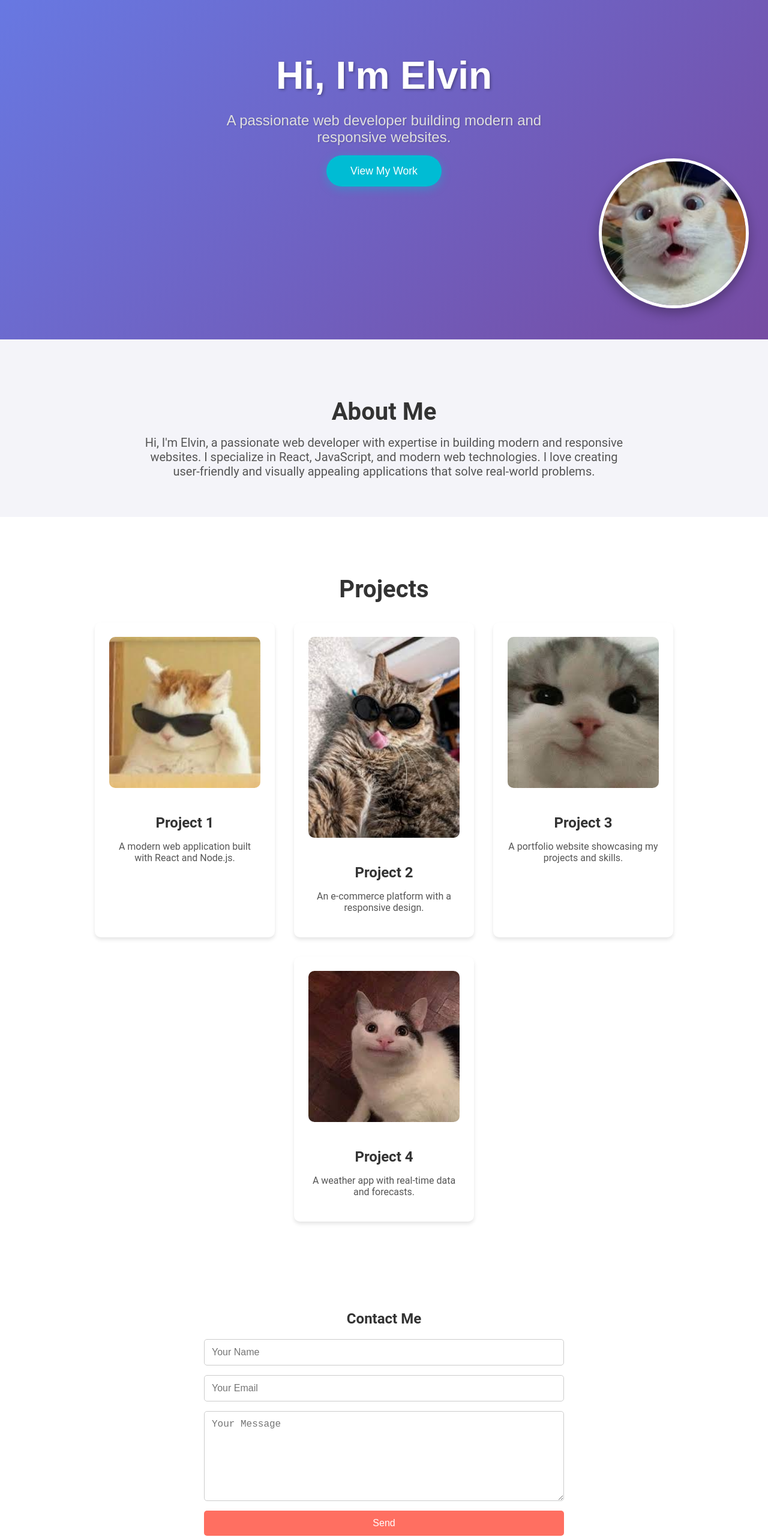
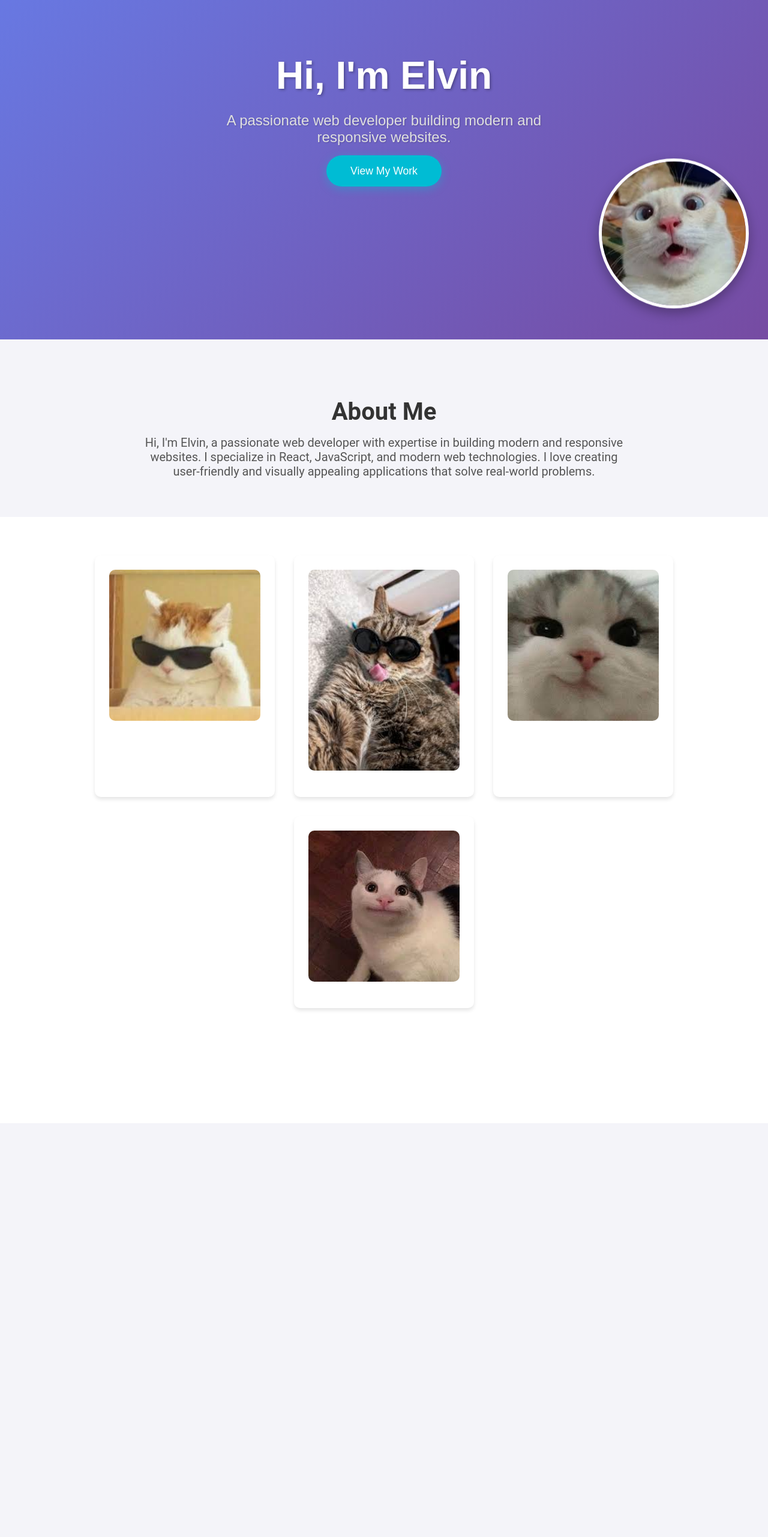
Before and after one commit to Vin0210/ElvinPortfolio, a React (Vite) app: page / in a window 1280 px wide. Shown: the part 234-2797 px from the top of the page at 60% size. After the commit the page ends 2107 px from the top, so only its background shows below. Built offline with nearby package versions, Linux system fonts and the light colour scheme.

Commit message:
Updated project section to include image

```diff
--- a/src/components/Contact.jsx
+++ b/src/components/Contact.jsx
@@ -1,36 +1,6 @@
 import { motion } from 'framer-motion';
-import { useRef, useState } from 'react';
-import emailjs from '@emailjs/browser';
 
 export default function Contact() {
-  const form = useRef(); // Ref for the form
-  const [isSubmitted, setIsSubmitted] = useState(false); // State for submission status
-  const [error, setError] = useState(null); // State for error handling
-
-  const sendEmail = (e) => {
-    e.preventDefault(); // Prevent default form submission
-
-    // Send the form data using EmailJS
-    emailjs
-      .sendForm(
-        'service_afkti3j', // Replace with your EmailJS Service ID
-        'template_sjw5kan', // Replace with your EmailJS Template ID
-        form.current, // Form reference
-        '_Z515reM204pZ__7y' // Replace with your EmailJS Public Key
-      )
-      .then(
-        (result) => {
-          console.log('Email sent successfully!', result.text);
-          setIsSubmitted(true); // Set submission status to true
-          setError(null); // Clear any previous errors
-        },
-        (error) => {
-          console.error('Failed to send email:', error.text);
-          setError('Failed to send email. Please try again.'); // Set error message
-        }
-      );
-  };
-
   return (
     <motion.section
       id="contact"
@@ -38,30 +8,6 @@ export default function Contact() {
       whileInView={{ opacity: 1 }}
       transition={{ duration: 1 }}
     >
-      <h2>Contact Me</h2>
-      {isSubmitted ? (
-        <motion.div
-          initial={{ opacity: 0, y: 20 }}
-          animate={{ opacity: 1, y: 0 }}
-          transition={{ duration: 0.5 }}
-        >
-          <p style={{ color: 'green' }}>Thank you! Your message has been sent.</p>
-        </motion.div>
-      ) : (
-        <motion.form
-          ref={form}
-          onSubmit={sendEmail}
-          initial={{ y: 50, opacity: 0 }}
-          whileInView={{ y: 0, opacity: 1 }}
-          transition={{ delay: 0.5, duration: 1 }}
-        >
-          <input type="text" name="name" placeholder="Your Name" required />
-          <input type="email" name="email" placeholder="Your Email" required />
-          <textarea name="message" placeholder="Your Message" required></textarea>
-          <button type="submit">Send</button>
-          {error && <p style={{ color: 'red' }}>{error}</p>}
-        </motion.form>
-      )}
     </motion.section>
   );
 }
--- a/src/components/Projects.jsx
+++ b/src/components/Projects.jsx
@@ -1,48 +1,13 @@
 import { motion } from 'framer-motion';
-import { useState } from 'react';
 
 const projects = [
-  {
-    title: 'Project 1',
-    description: 'A modern web application built with React and Node.js.',
-    image: '/images/project1.jpg',
-    technologies: ['React', 'Node.js', 'Express', 'MongoDB'],
-    liveLink: 'https://project1.com',
-    githubLink: 'https://github.com/yourusername/project1',
-    moreDescription: 'This project is a full-stack web application that allows users to manage tasks and collaborate with teams.',
-  },
-  {
-    title: 'Project 2',
-    description: 'An e-commerce platform with a responsive design.',
-    image: '/images/project2.jpg',
-    technologies: ['React', 'Redux', 'Firebase', 'Stripe'],
-    liveLink: 'https://project2.com',
-    githubLink: 'https://github.com/yourusername/project2',
-    moreDescription: 'This project is an e-commerce platform that includes features like product search, cart management, and secure payments.',
-  },
-  {
-    title: 'Project 3',
-    description: 'A portfolio website showcasing my projects and skills.',
-    image: '/images/project3.jpg',
-    technologies: ['React', 'Vite', 'Framer Motion', 'CSS'],
-    liveLink: 'https://portfolio.com',
-    githubLink: 'https://github.com/yourusername/portfolio',
-    moreDescription: 'This project is a personal portfolio website built with React and Vite, featuring animations and a modern design.',
-  },
-  {
-    title: 'Project 4',
-    description: 'A weather app with real-time data and forecasts.',
-    image: '/images/project5.jpg',
-    technologies: ['React', 'OpenWeather API', 'Axios', 'CSS'],
-    liveLink: 'https://weatherapp.com',
-    githubLink: 'https://github.com/yourusername/weatherapp',
-    moreDescription: 'This project is a weather application that provides real-time weather data and forecasts for any location.',
-  },
+  { image: '/images/project1.jpg' },
+  { image: '/images/project2.jpg' },
+  { image: '/images/project3.jpg' },
+  { image: '/images/project5.jpg' },
 ];
 
 export default function Projects() {
-  const [selectedProject, setSelectedProject] = useState(null);
-
   return (
     <motion.section
       id="projects"
@@ -50,7 +15,6 @@ export default function Projects() {
       whileInView={{ opacity: 1 }}
       transition={{ duration: 1 }}
     >
-      <h2>Projects</h2>
       <div className="project-list">
         {projects.map((project, index) => (
           <motion.div
@@ -60,45 +24,11 @@ export default function Projects() {
             whileInView={{ y: 0, opacity: 1 }}
             transition={{ delay: index * 0.2, duration: 0.5 }}
             whileHover={{ scale: 1.05 }}
-            onClick={() => setSelectedProject(project)}
           >
-            <img src={project.image} alt={project.title} />
-            <h3>{project.title}</h3>
-            <p>{project.description}</p>
+            <img src={project.image} alt={`Project ${index + 1}`} />
           </motion.div>
         ))}
       </div>
-
-      {selectedProject && (
-        <div className="modal-overlay" onClick={() => setSelectedProject(null)}>
-          <motion.div
-            className="modal-content"
-            initial={{ opacity: 0, scale: 0.8 }}
-            animate={{ opacity: 1, scale: 1 }}
-            transition={{ duration: 0.3 }}
-            onClick={(e) => e.stopPropagation()}
-          >
-            <h3>{selectedProject.title}</h3>
-            <img src={selectedProject.image} alt={selectedProject.title} />
-            <p>{selectedProject.moreDescription}</p>
-            <h4>Technologies Used:</h4>
-            <ul>
-              {selectedProject.technologies.map((tech, index) => (
-                <li key={index}>{tech}</li>
-              ))}
-            </ul>
-            <div className="project-links">
-              <a href={selectedProject.liveLink} target="_blank" rel="noopener noreferrer">
-                Live Demo
-              </a>
-              <a href={selectedProject.githubLink} target="_blank" rel="noopener noreferrer">
-                GitHub
-              </a>
-            </div>
-            <button onClick={() => setSelectedProject(null)}>Close</button>
-          </motion.div>
-        </div>
-      )}
     </motion.section>
   );
 }
--- a/src/index.css
+++ b/src/index.css
@@ -16,13 +16,13 @@ html, body {
   box-sizing: border-box;
 }
 
-/* Fixed Header */
+
 .fixed-header {
   position: fixed;
   top: 0;
   left: 0;
   width: 100%;
-  background: linear-gradient(90deg, #1a1a1a, #333); /* Gradient background */
+  background: linear-gradient(90deg, #1a1a1a, #333);
   box-shadow: 0 2px 10px rgba(0, 0, 0, 0.2);
   z-index: 1000;
   display: flex;
@@ -31,26 +31,22 @@ html, body {
   padding: 10px 20px;
 }
 
-/* Header Content (Logo + Title) */
 .header-content {
   display: flex;
   align-items: center;
   gap: 10px;
 }
 
-/* Logo or Icon */
 .logo {
   font-size: 1.5rem;
 }
 
-/* Header Title */
 .fixed-header h1 {
   margin: 0;
   font-size: 1.5rem;
   color: #ffffff;
 }
 
-/* Navigation Links */
 .fixed-header nav {
   display: flex;
   gap: 20px;
@@ -64,7 +60,6 @@ html, body {
   transition: color 0.3s ease;
 }
 
-/* Animated Underline Effect */
 .nav-link::after {
   content: '';
   position: absolute;
@@ -84,7 +79,6 @@ html, body {
   color: #007bff;
 }
 
-/* Social Links */
 .social-links {
   display: flex;
   gap: 15px;
@@ -97,99 +91,95 @@ html, body {
 
 .social-link:hover {
   color: #007bff;
-  transform: scale(1.2); /* Scale up on hover */
+  transform: scale(1.2);
 }
 
-/* Social Icons */
 .social-icon {
   font-size: 1.2rem;
 }
-/* Hero Section */
+
 .hero {
   display: flex;
   justify-content: center;
   align-items: center;
   height: 100vh;
-  background: linear-gradient(135deg, #667eea, #764ba2); /* Vibrant gradient */
-  color: #fff; /* White text for contrast */
+  background: linear-gradient(135deg, #667eea, #764ba2);
+  color: #fff;
   text-align: center;
   padding: 0 2rem;
   position: relative;
-  overflow: hidden; /* Ensure animations don't overflow */
+  overflow: hidden;
 }
 
 .hero-content {
   max-width: 600px;
   text-align: center;
-  z-index: 1; /* Ensure content is above the anime character */
+  z-index: 1;
 }
 
 .hero-content h1 {
   font-size: 4rem;
   margin-bottom: 1rem;
-  font-family: 'Poppins', sans-serif; /* Modern font */
-  font-weight: 700; /* Bold */
-  color: #fff; /* White text */
-  text-shadow: 2px 2px 4px rgba(0, 0, 0, 0.3); /* Text shadow for depth */
+  font-family: 'Poppins', sans-serif;
+  font-weight: 700;
+  color: #fff;
+  text-shadow: 2px 2px 4px rgba(0, 0, 0, 0.3);
 }
 
 .hero-content p {
   font-size: 1.5rem;
   margin-bottom: 2rem;
-  color: #e0e0e0; /* Light gray text */
-  font-family: 'Poppins', sans-serif; /* Modern font */
-  text-shadow: 1px 1px 2px rgba(0, 0, 0, 0.2); /* Subtle text shadow */
+  color: #e0e0e0;
+  font-family: 'Poppins', sans-serif;
+  text-shadow: 1px 1px 2px rgba(0, 0, 0, 0.2);
 }
 
 .cta-button {
   padding: 1rem 2.5rem;
   font-size: 1.1rem;
-  color: #fff; /* White text */
-  background: #00bcd4; /* Vibrant cyan */
+  color: #fff;
+  background: #00bcd4;
   border: none;
-  border-radius: 30px; /* Rounded edges */
+  border-radius: 30px;
   text-decoration: none;
   transition: background 0.3s ease, transform 0.3s ease;
-  font-family: 'Poppins', sans-serif; /* Modern font */
-  box-shadow: 0 4px 15px rgba(0, 188, 212, 0.4); /* Shadow for depth */
+  font-family: 'Poppins', sans-serif;
+  box-shadow: 0 4px 15px rgba(0, 188, 212, 0.4);
 }
 
 .cta-button:hover {
-  background: #57053c; /* Vibrant coral on hover */
-  transform: translateY(-5px); /* Slight lift on hover */
-  box-shadow: 0 6px 20px rgba(255, 111, 97, 0.4); /* Enhanced shadow on hover */
+  background: #57053c;
+  transform: translateY(-5px);
+  box-shadow: 0 6px 20px rgba(255, 111, 97, 0.4);
 }
 
-/* Profile Picture */
 .profile-picture {
-  width: 250px; /* Adjust size as needed */
-  height: 250px; /* Make it square */
-  border-radius: 50%; /* Make it circular */
-  border: 5px solid #fff; /* Add a border */
+  width: 250px;
+  height: 250px;
+  border-radius: 50%;
+  border: 5px solid #fff;
   position: absolute;
-  bottom: 2rem; /* Position at the bottom */
-  right: 2rem; /* Position at the right */
-  animation: float 4s ease-in-out infinite; /* Floating animation */
-  box-shadow: 0 8px 20px rgba(0, 0, 0, 0.3); /* Subtle shadow */
+  bottom: 2rem;
+  right: 2rem;
+  animation: float 4s ease-in-out infinite;
+  box-shadow: 0 8px 20px rgba(0, 0, 0, 0.3);
   transition: transform 0.3s ease, box-shadow 0.3s ease;
 }
 
 .profile-picture:hover {
-  transform: scale(1.1); /* Enlarge on hover */
-  box-shadow: 0 12px 30px rgba(0, 0, 0, 0.4); /* Enhanced shadow on hover */
+  transform: scale(1.1);
+  box-shadow: 0 12px 30px rgba(0, 0, 0, 0.4);
 }
 
-/* Floating Animation */
 @keyframes float {
   0%, 100% {
     transform: translateY(0);
   }
   50% {
-    transform: translateY(-20px); /* Adjust floating height */
+    transform: translateY(-20px);
   }
 }
 
-/* Additional Background Animation */
 .hero::before {
   content: '';
   position: absolute;
@@ -211,35 +201,35 @@ html, body {
     transform: translateY(-1000px);
   }
 }
-/* About Section */
+
 #about {
   padding: 4rem 2rem;
-  background: #f4f4f9; /* Light background */
+  background: #f4f4f9;
   text-align: center;
 }
 
 #about h2 {
   font-size: 2.5rem;
   margin-bottom: 1rem;
-  color: #333; /* Dark text */
+  color: #333;
 }
 
 #about p {
   max-width: 800px;
   margin: 0 auto;
   font-size: 1.25rem;
-  color: #555; /* Slightly lighter text */
+  color: #555;
 }
 #projects {
   padding: 4rem 2rem;
-  background: #fff; /* White background */
+  background: #fff;
   text-align: center;
 }
 
 #projects h2 {
   font-size: 2.5rem;
   margin-bottom: 2rem;
-  color: #333; /* Dark text */
+  color: #333;
 }
 
 .project-list {
@@ -272,15 +262,15 @@ html, body {
 .project-card h3 {
   font-size: 1.5rem;
   margin-bottom: 1rem;
-  color: #333; /* Dark text */
+  color: #333;
 }
 
 .project-card p {
   font-size: 1rem;
-  color: #555; /* Slightly lighter text */
+  color: #555;
 }
 
-/* Contact Section */
+
 #contact {
   padding: 4rem 2rem;
   background: #fff;
@@ -304,7 +294,7 @@ form input, form textarea {
 
 form button {
   padding: 0.75rem;
-  background: #57053c; /* Vibrant red */
+  background: #57053c;
   color: #fff;
   border: none;
   border-radius: 5px;
@@ -313,22 +303,22 @@ form button {
 }
 
 form button:hover {
-  background: #00bcd4; /* Vibrant blue */
+  background: #00bcd4;
 }
 
 .social-links {
   display: flex;
-  gap: 1rem; /* Space between icons */
+  gap: 1rem;
 }
 
 .social-icon {
-  color: #fff; /* White color for icons */
-  font-size: 1.5rem; /* Icon size */
-  transition: color 0.3s ease; /* Smooth color transition */
+  color: #fff;
+  font-size: 1.5rem;
+  transition: color 0.3s ease;
 }
 
 .social-icon:hover {
-  color: #00bcd4; /* Change color on hover */
+  color: #00bcd4;
 }
 form {
   max-width: 600px;
@@ -347,13 +337,13 @@ form textarea {
 }
 
 form textarea {
-  resize: vertical; /* Allow vertical resizing */
-  min-height: 150px; /* Set a minimum height */
+  resize: vertical;
+  min-height: 150px;
 }
 
 form button {
   padding: 0.75rem;
-  background: #ff6f61; /* Vibrant red */
+  background: #ff6f61;
   color: #fff;
   border: none;
   border-radius: 5px;
@@ -363,29 +353,29 @@ form button {
 }
 
 form button:hover {
-  background: #00bcd4; /* Vibrant blue */
+  background: #00bcd4;
 }
 
 form button:disabled {
-  background: #ccc; /* Gray out when disabled */
+  background: #ccc;
   cursor: not-allowed;
 }
 
-/* Modal Overlay */
+
 .modal-overlay {
   position: fixed;
   top: 0;
   left: 0;
   width: 100%;
   height: 100%;
-  background: rgba(0, 0, 0, 0.7); /* Semi-transparent black background */
+  background: rgba(0, 0, 0, 0.7);
   display: flex;
   justify-content: center;
   align-items: center;
-  z-index: 1000; /* Ensure it's on top */
+  z-index: 1000;
 }
 
-/* Modal Content */
+
 .modal-content {
   background: #fff;
   padding: 2rem;
@@ -424,7 +414,7 @@ form button:disabled {
 
 .project-links a {
   padding: 0.5rem 1rem;
-  background: #ff6f61; /* Vibrant red */
+  background: #ff6f61;
   color: #fff;
   text-decoration: none;
   border-radius: 5px;
@@ -432,7 +422,7 @@ form button:disabled {
 }
 
 .project-links a:hover {
-  background: #00bcd4; /* Vibrant blue */
+  background: #00bcd4;
 }
 
 .modal-content button {
```
Also changed, not shown: src/components/Header.jsx (+10 -11 lines).
